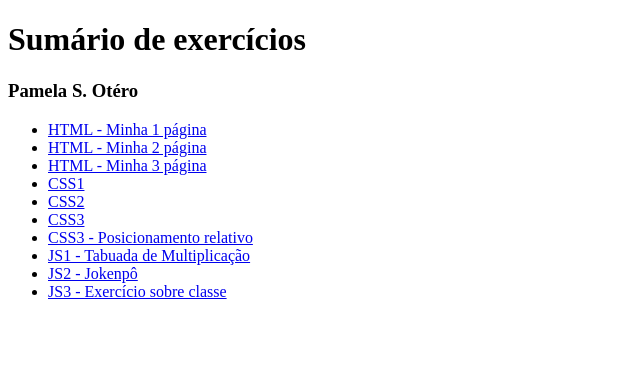
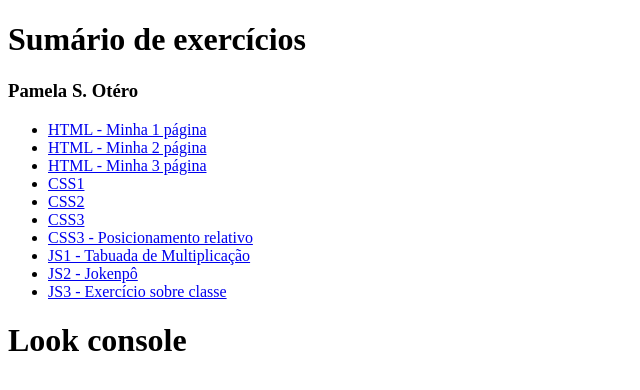
Before and after one commit to pamelaotero/progweb2024, a plain HTML site: page index.html in a window 1280 px wide. Shown: the whole page, without its empty margins (0-640 px from the left). Drawn offline with Linux system fonts and the light colour scheme.

Commit message:
feat: inserted h1

```diff
--- a/index.html
+++ b/index.html
@@ -20,5 +20,6 @@
     <li><a target="_blank" href="./JS2/JS2.html">JS2 - Jokenpô</a></li>
     <li><a target="_blank" href="./JS3/JS3.html">JS3 - Exercício sobre classe</a></li>
   </ul>
+  <h1>Look console</h1>
 </body>
 </html>
```
